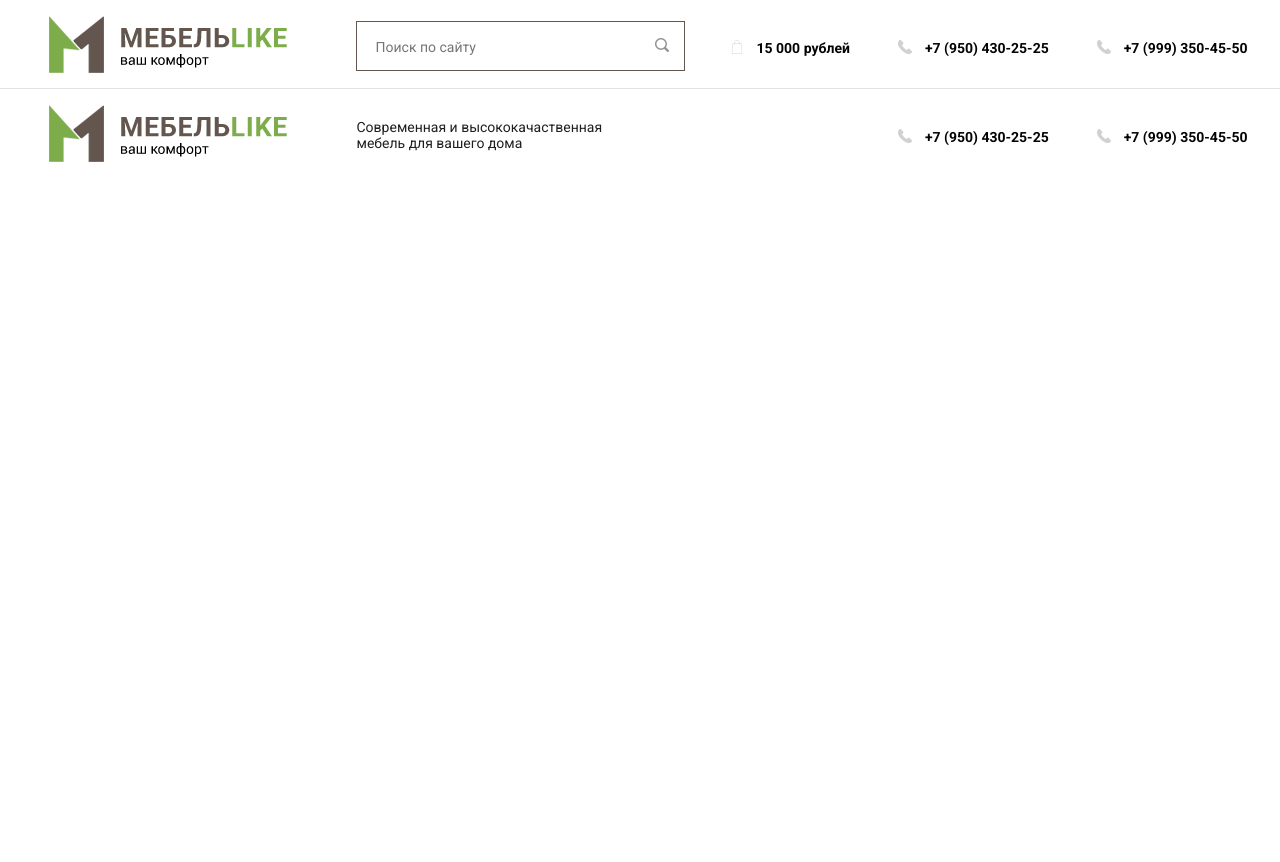
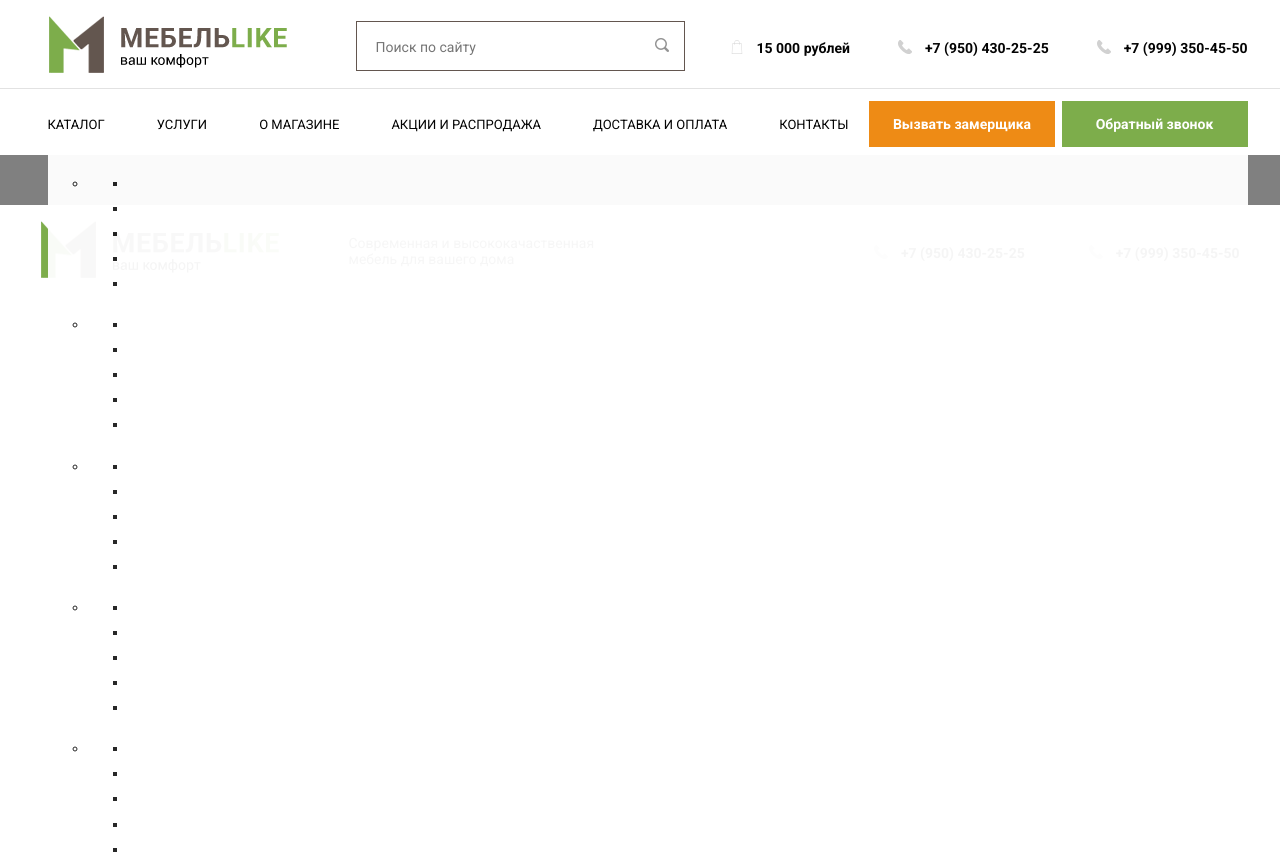
Before and after one commit to lauratida/diploma, a PHP site: page / in a window 1280 px wide. Before the commit the page ends 162 px from the top, so only its background shows below. Run offline with PHP 8.4, Linux system fonts and the light colour scheme.

Commit message:
Правки куратора. Верстка секции меню.

```diff
--- a/src/css/style.css
+++ b/src/css/style.css
@@ -6,6 +6,7 @@
 body {
   font-family: 'Roboto', sans-serif;
   font-weight: 400;
+  font-size: 14px;
   color: #1f1f1f;
 }
 
@@ -19,8 +20,8 @@ a {
   color: #030303;
 }
 
-a:hover {
-  color: #838383;
+a:visited {
+  color: #030303;
 }
 
 @media (max-width: 992px) {
@@ -81,6 +82,9 @@ a:hover {
   font-weight: 700;
   color: #ffffff;
   outline: none;
+  line-height: 25.05px;
+  width: 186px;
+  height: 46px;
 }
 
 .button:hover {
@@ -88,9 +92,35 @@ a:hover {
   background-color: #b0cf8f;
 }
 
+@media (max-width: 992px) {
+  .button:hover {
+    cursor: default;
+    background-color: #7dad4b;
+  }
+}
+
+.button_orange {
+  background-color: #ee8b15;
+}
+
+.button_orange:hover {
+  background-color: #f5ba74;
+}
+
+@media (max-width: 992px) {
+  .button_orange:hover {
+    background-color: #ee8b15;
+  }
+}
+
 .input:focus {
   border: 1px solid #7dad4b;
   outline: none;
+}
+
+.test {
+  height: 50px;
+  background-color: grey;
 }
 
 .wrap-line {
@@ -120,6 +150,18 @@ a:hover {
 
 .logobar_footer {
   border: none;
+  padding-left: 8px;
+  padding-right: 8px;
+}
+
+.logobar_footer .logobar__phone {
+  margin-left: 64px;
+}
+
+@media (max-width: 768px) {
+  .logobar_footer .logobar__phone {
+    margin-left: 0;
+  }
 }
 
 @media (max-width: 992px) {
@@ -261,6 +303,7 @@ a:hover {
 @media (max-width: 768px) {
   .logobar__desc {
     margin-left: 0;
+    margin-top: 6px;
   }
 }
 
@@ -282,7 +325,7 @@ a:hover {
 
 @media (max-width: 768px) {
   .button_search {
-    top: 68px;
+    top: 76px;
     right: 6px;
   }
 }
@@ -312,6 +355,248 @@ a:hover {
     margin-left: 0;
     padding: 10px 0 10px 19px;
     min-width: 238px;
+    margin-top: 6px;
   }
 }
+
+.menu {
+  padding: 12px 0px 8px 15px;
+  display: -webkit-box;
+  display: -ms-flexbox;
+  display: flex;
+  -webkit-box-align: center;
+      -ms-flex-align: center;
+          align-items: center;
+  -webkit-box-pack: justify;
+      -ms-flex-pack: justify;
+          justify-content: space-between;
+  position: relative;
+}
+
+@media (max-width: 992px) {
+  .menu {
+    -webkit-box-pack: end;
+        -ms-flex-pack: end;
+            justify-content: flex-end;
+  }
+}
+
+.menu__links {
+  list-style: none;
+  margin: 0;
+  padding: 0;
+  display: -webkit-box;
+  display: -ms-flexbox;
+  display: flex;
+}
+
+@media (max-width: 992px) {
+  .menu__links {
+    -webkit-box-orient: vertical;
+    -webkit-box-direction: normal;
+        -ms-flex-direction: column;
+            flex-direction: column;
+    position: absolute;
+    -webkit-transform: scaleY(0);
+            transform: scaleY(0);
+    -webkit-transform-origin: 0 0;
+            transform-origin: 0 0;
+    background-color: #ffffff;
+    padding: 10px;
+    top: 0;
+    left: 45px;
+    z-index: 10;
+  }
+}
+
+.menu__links_active {
+  -webkit-transform: scaleY(1);
+          transform: scaleY(1);
+  -webkit-transition: 0.5s;
+  transition: 0.5s;
+}
+
+.menu__links .menu__item {
+  font-size: 13px;
+  line-height: 25.05px;
+  margin-left: 52px;
+  position: relative;
+  text-transform: uppercase;
+}
+
+@media (max-width: 1205px) {
+  .menu__links .menu__item {
+    margin-left: 10px;
+    font-size: 12px;
+  }
+}
+
+@media (max-width: 992px) {
+  .menu__links .menu__item {
+    margin-left: 20px;
+  }
+}
+
+.menu__links .menu__item:first-child {
+  margin-left: 0;
+}
+
+@media (max-width: 992px) {
+  .menu__links .menu__item:first-child {
+    margin-left: 20px;
+  }
+}
+
+.menu__links .menu__item:nth-child(4) {
+  color: #ee8b15;
+}
+
+.menu__links .menu__item:nth-child(4) a:visited {
+  color: #ee8b15;
+}
+
+.menu__links .menu__item:nth-child(4) a:hover {
+  color: #7dad4b;
+}
+
+.menu__links .menu__item:after {
+  content: '';
+  display: none;
+  width: 50%;
+  height: 1px;
+  background-color: #7dad4b;
+  position: absolute;
+  left: 25%;
+  bottom: -7px;
+}
+
+.menu__links .menu__item a:hover {
+  color: #7dad4b;
+}
+
+.menu__links .menu__item:hover:after {
+  display: block;
+}
+
+@media (max-width: 992px) {
+  .menu__links .menu__item:hover:after {
+    display: none;
+  }
+}
+
+@media (max-width: 420px) {
+  .button {
+    padding: 0;
+    width: 100px;
+  }
+}
+
+.button__recall {
+  margin-left: 5px;
+}
+
+.button__invite {
+  margin-left: 19px;
+}
+
+@media (max-width: 1205px) {
+  .button__invite {
+    margin-left: 25px;
+  }
+}
+
+@media (max-width: 567px) {
+  .button__invite {
+    margin-left: 4px;
+  }
+}
+
+.toggle-button {
+  width: 30px;
+  height: 46px;
+  background-color: #7dad4b;
+  display: none;
+  position: relative;
+  margin-right: auto;
+}
+
+@media (max-width: 992px) {
+  .toggle-button {
+    display: block;
+  }
+}
+
+.toggle-button span {
+  width: 15px;
+  height: 2px;
+  position: absolute;
+  top: 50%;
+  margin-top: -1px;
+  left: 50%;
+  margin-left: -9px;
+  background-color: #d1d1d1;
+}
+
+.toggle-button span:after {
+  content: '';
+  display: inline-block;
+  width: 10px;
+  height: 2px;
+  background-color: #d1d1d1;
+  position: absolute;
+  bottom: 10px;
+  left: 0;
+  -webkit-transition: 0.5s;
+  transition: 0.5s;
+}
+
+.toggle-button span:before {
+  content: '';
+  display: inline-block;
+  width: 20px;
+  height: 2px;
+  background-color: #d1d1d1;
+  position: absolute;
+  top: 10px;
+  left: 0;
+  -webkit-transition: 0.5s;
+  transition: 0.5s;
+}
+
+.toggle-button_active span {
+  background-color: #7dad4b;
+}
+
+.toggle-button_active span:after {
+  -webkit-transform: rotate(45deg);
+          transform: rotate(45deg);
+  -webkit-transition: 0.5s;
+  transition: 0.5s;
+  width: 20px;
+  top: 0;
+}
+
+.toggle-button_active span:before {
+  -webkit-transform: rotate(-45deg);
+          transform: rotate(-45deg);
+  -webkit-transition: 0.5s;
+  transition: 0.5s;
+  width: 20px;
+  top: 0;
+}
+
+.submenu {
+  position: absolute;
+  top: 43px;
+  left: 0;
+  z-index: 10;
+  background-color: #ffffff;
+  opacity: 0.96;
+  width: 1200px;
+  height: 230px;
+  -webkit-transform: scaleY(1);
+          transform: scaleY(1);
+  -webkit-transition: 0.5s;
+  transition: 0.5s;
+}
 /*# sourceMappingURL=style.css.map */
--- a/src/index.html
+++ b/src/index.html
@@ -24,11 +24,6 @@
               <img src="img/header/logo-big.png" alt="logo">
             </div>
 
-            <!-- <div class="logobar__logoname">
-              <img src="img/header/logoname.png" alt="МЕБЕЛЬLIKE">
-              <span class="logobar__subtitle">ваш комфорт</span>
-            </div> -->
-
             <input placeholder="Поиск по сайту" type="text" class="input input__search">
             <button class="button_search"><img src="img/header/search.png" alt=""></button>
           </div>
@@ -36,7 +31,7 @@
           <div class="logobar__contacts">
             <div class="logobar__basket">
               <div class="logobar__basket-icon"><img src="img/header/icon_basket.svg" alt=""></div>
-              <a class="logobar__basket-sum bold">15 000 рублей</a>
+              <a href="#" class="logobar__basket-sum bold">15 000 рублей</a>
             </div>
 
             <div class="logobar__phone">
@@ -53,7 +48,79 @@
       </div>
   </div>
 
+<!-- Меню -->
 
+<div class="container">
+
+  <nav class="menu">
+    <a href="#" class="toggle-button"><span class="toggle-button__icon"></span></a>
+    <ul class="menu__links">
+      <li class="menu__item"><a href="katalog.php">Каталог</a>
+        <ul class="submenu">
+          <li class="submenu-category">
+            <h2 class="submenu-category__title"></h2>
+            <ul class="submenu-category__list">
+              <li class="submenu-category__item"><a href="#" class="submenu-category__link"></a></li>
+              <li class="submenu-category__item"><a href="#" class="submenu-category__link"></a></li>
+              <li class="submenu-category__item"><a href="#" class="submenu-category__link"></a></li>
+              <li class="submenu-category__item"><a href="#" class="submenu-category__link"></a></li>
+              <li class="submenu-category__item"><a href="#" class="submenu-category__link"></a></li>
+            </ul>
+          </li>
+          <li class="submenu-category">
+            <h2 class="submenu-category__title"></h2>
+            <ul class="submenu-category__list">
+              <li class="submenu-category__item"><a href="#" class="submenu-category__link"></a></li>
+              <li class="submenu-category__item"><a href="#" class="submenu-category__link"></a></li>
+              <li class="submenu-category__item"><a href="#" class="submenu-category__link"></a></li>
+              <li class="submenu-category__item"><a href="#" class="submenu-category__link"></a></li>
+              <li class="submenu-category__item"><a href="#" class="submenu-category__link"></a></li>
+            </ul>
+          </li>
+          <li class="submenu-category">
+            <h2 class="submenu-category__title"></h2>
+            <ul class="submenu-category__list">
+              <li class="submenu-category__item"><a href="#" class="submenu-category__link"></a></li>
+              <li class="submenu-category__item"><a href="#" class="submenu-category__link"></a></li>
+              <li class="submenu-category__item"><a href="#" class="submenu-category__link"></a></li>
+              <li class="submenu-category__item"><a href="#" class="submenu-category__link"></a></li>
+              <li class="submenu-category__item"><a href="#" class="submenu-category__link"></a></li>
+            </ul>
+          </li>
+          <li class="submenu-category">
+            <h2 class="submenu-category__title"></h2>
+            <ul class="submenu-category__list">
+              <li class="submenu-category__item"><a href="#" class="submenu-category__link"></a></li>
+              <li class="submenu-category__item"><a href="#" class="submenu-category__link"></a></li>
+              <li class="submenu-category__item"><a href="#" class="submenu-category__link"></a></li>
+              <li class="submenu-category__item"><a href="#" class="submenu-category__link"></a></li>
+              <li class="submenu-category__item"><a href="#" class="submenu-category__link"></a></li>
+            </ul>
+          </li>
+          <li class="submenu-category">
+            <h2 class="submenu-category__title"></h2>
+            <ul class="submenu-category__list">
+              <li class="submenu-category__item"><a href="#" class="submenu-category__link"></a></li>
+              <li class="submenu-category__item"><a href="#" class="submenu-category__link"></a></li>
+              <li class="submenu-category__item"><a href="#" class="submenu-category__link"></a></li>
+              <li class="submenu-category__item"><a href="#" class="submenu-category__link"></a></li>
+              <li class="submenu-category__item"><a href="#" class="submenu-category__link"></a></li>
+            </ul>
+          </li>
+        </ul>
+      </li>
+      <li class="menu__item"><a href="#">Услуги</a></li>
+      <li class="menu__item"><a href="#">О магазине</a></li>
+      <li class="menu__item"><a href="#">Акции и распродажа</a></li>
+      <li class="menu__item"><a href="#">Доставка и оплата</a></li>
+      <li class="menu__item"><a href="#">Контакты</a></li>
+    </ul>
+    <button class="button button_orange button__invite">Вызвать замерщика</button>
+    <button class="button button__recall">Обратный звонок</button>
+  </nav>
+</div>
+
+<div class="test"></div>
 
 <!-- Logobar из футера -->
   <div class="container">
@@ -82,5 +149,9 @@
     </div>
   </div>
 
+
+  <script src="https://code.jquery.com/jquery-3.4.1.min.js" integrity="sha256-CSXorXvZcTkaix6Yvo6HppcZGetbYMGWSFlBw8HfCJo=" crossorigin="anonymous"></script>
+  <script src="js/main.js"></script>
+
 </body>
 </html>
--- /dev/null
+++ b/src/js/main.js
@@ -0,0 +1,7 @@
+$(document).ready(function () {
+  $('.toggle-button').on('click', function(e) {
+    e.preventDefault;
+    $(this).toggleClass('toggle-button_active');
+    $('.menu__links').toggleClass('menu__links_active')
+  });
+});
--- a/src/sass/_interface.sass
+++ b/src/sass/_interface.sass
@@ -2,6 +2,7 @@
   box-sizing: border-box
 body
   +reg
+  font-size: 14px
   color: $color-text_main
 img
   max-width: 100%
@@ -9,11 +10,13 @@ a
   cursor: pointer
   text-decoration: none
   color: $color-ahref
-a:hover
-  color: lighten($color-ahref, 50%)
-  @media (max-width: 992px)
+  &:visited
     color: $color-ahref
-    cursor: default
+  &:hover
+    // color: lighten($color-ahref, 50%)
+    @media (max-width: 992px)
+      color: $color-ahref
+      cursor: default
 .bold
   +bold
 .block
@@ -41,9 +44,23 @@ a:hover
   +bold
   color: $color-white
   outline: none
+  line-height: 25.05px
+  width: 186px
+  height: 46px
   &:hover
     cursor: pointer
     background-color: lighten($color-button, 20%)
+    @media (max-width: 992px)
+      cursor: default
+      background-color: $color-button
+  &_orange
+    // padding: 10px 31px 12px 34px
+    background-color: $color-button_add
+    &:hover
+      background-color: lighten($color-button_add, 20%)
+      @media (max-width: 992px)
+        background-color: $color-button_add
+
 .input
   &:focus
     border: 1px solid $color-button
@@ -51,3 +68,7 @@ a:hover
 .section
   &-title
   &-subtitle
+
+.test
+  height: 50px
+  background-color: grey
--- a/src/sass/_media.sass
+++ b/src/sass/_media.sass
@@ -1,9 +1,9 @@
 
-@media (max-width: 1205px)
+/* @media (max-width: 1205px)
 @media (max-width: 992px)
 @media (max-width: 768px)
 @media (max-width: 567px)
-@media (max-width: 420px)
+@media (max-width: 420px) */
 
 
 
--- a/src/sass/blocks/_logobar.sass
+++ b/src/sass/blocks/_logobar.sass
@@ -10,6 +10,12 @@
     flex-wrap: wrap
   &_footer
     border: none
+    padding-left: 8px
+    padding-right: 8px
+    & .logobar__phone
+      margin-left: 64px
+      @media (max-width: 768px)
+        margin-left: 0
     @media (max-width: 992px)
       flex-direction: column
   @media (max-width: 992px)
@@ -64,6 +70,7 @@
       margin-left: 153px
     @media (max-width: 768px)
       margin-left: 0
+      margin-top: 6px
 .button_search
   outline: none
   padding: 0
@@ -79,7 +86,7 @@
   right: 13px
   top: 20px
   @media (max-width: 768px)
-    top: 68px
+    top: 76px
     right: 6px
 .input__search
   padding: 17px 0 15px 19px
@@ -96,3 +103,4 @@
     margin-left: 0
     padding: 10px 0 10px 19px
     min-width: 238px
+    margin-top: 6px
--- /dev/null
+++ b/src/sass/blocks/_menu.sass
@@ -0,0 +1,149 @@
+// @media (max-width: 1205px)
+// @media (max-width: 992px)
+// @media (max-width: 768px)
+// @media (max-width: 567px)
+// @media (max-width: 420px)
+$transition-duration: 0.5s
+.menu
+  padding: 12px 0px 8px 15px
+  display: flex
+  align-items: center
+  justify-content: space-between
+  position: relative
+  @media (max-width: 992px)
+    justify-content: flex-end
+  &__links
+    list-style: none
+    margin: 0
+    padding: 0
+    display: flex
+    @media (max-width: 992px)
+      flex-direction: column
+      position: absolute
+      // display: none
+      transform: scaleY(0)
+      transform-origin: 0 0
+      background-color: $color-white
+      padding: 10px
+      top: 0
+      left: 45px
+      z-index: 10
+    &_active
+      transform: scaleY(1)
+      transition: $transition-duration
+    & .menu__item
+      font-size: 13px
+      line-height: 25.05px
+      margin-left: 52px
+      position: relative
+      text-transform: uppercase
+      @media (max-width: 1205px)
+        margin-left: 10px
+        font-size: 12px
+      @media (max-width: 992px)
+        margin-left: 20px
+      &:first-child
+        margin-left: 0
+        @media (max-width: 992px)
+          margin-left: 20px
+      &:nth-child(4)
+        color: $color-button_add
+        & a:visited
+          color: $color-button_add
+        & a:hover
+          color: $color-button
+      &:after
+        content: ''
+        display: none
+        width: 50%
+        height: 1px
+        background-color: $color-button
+        position: absolute
+        left: 25%
+        bottom: -7px
+      & a:hover
+        color: $color-button
+      &:hover
+        &:after
+          display: block
+          @media (max-width: 992px)
+            display: none
+
+.button
+  @media (max-width: 420px)
+    padding: 0
+    width: 100px
+.button__recall
+  margin-left: 5px
+.button__invite
+  margin-left: 19px
+  @media (max-width: 1205px)
+    margin-left: 25px
+  @media (max-width: 567px)
+    margin-left: 4px
+
+.toggle
+  &-button
+    width: 30px
+    height: 46px
+    background-color: $color-button
+    display: none
+    position: relative
+    margin-right: auto
+    @media (max-width: 992px)
+      display: block
+    & span
+      width: 15px
+      height: 2px
+      position: absolute
+      top: 50%
+      margin-top: -1px
+      left: 50%
+      margin-left: -9px
+      background-color: #d1d1d1
+      &:after
+        content: ''
+        display: inline-block
+        width: 10px
+        height: 2px
+        background-color: #d1d1d1
+        position: absolute
+        bottom: 10px
+        left: 0
+        transition: $transition-duration
+        // transform: rotate(45deg)
+      &:before
+        content: ''
+        display: inline-block
+        width: 20px
+        height: 2px
+        background-color: #d1d1d1
+        position: absolute
+        top: 10px
+        left: 0
+        transition: $transition-duration
+    &_active
+      & span
+        background-color: $color-button
+        &:after
+          transform: rotate(45deg)
+          transition: $transition-duration
+          width: 20px
+          top: 0
+        &:before
+          transform: rotate(-45deg)
+          transition: $transition-duration
+          width: 20px
+          top: 0
+
+.submenu
+  position: absolute
+  top: 43px
+  left: 0
+  z-index: 10
+  background-color: $color-white
+  opacity: 0.96
+  width: 1200px
+  height: 230px
+  transform: scaleY(1)
+  transition: $transition-duration
--- a/src/sass/style.sass
+++ b/src/sass/style.sass
@@ -5,6 +5,7 @@
 @import 'colors'
 @import 'interface'
 @import 'blocks/logobar'
+@import 'blocks/menu'
 
 
 // @import 'blocks/'
```
Also changed, not shown: 2 other files.
